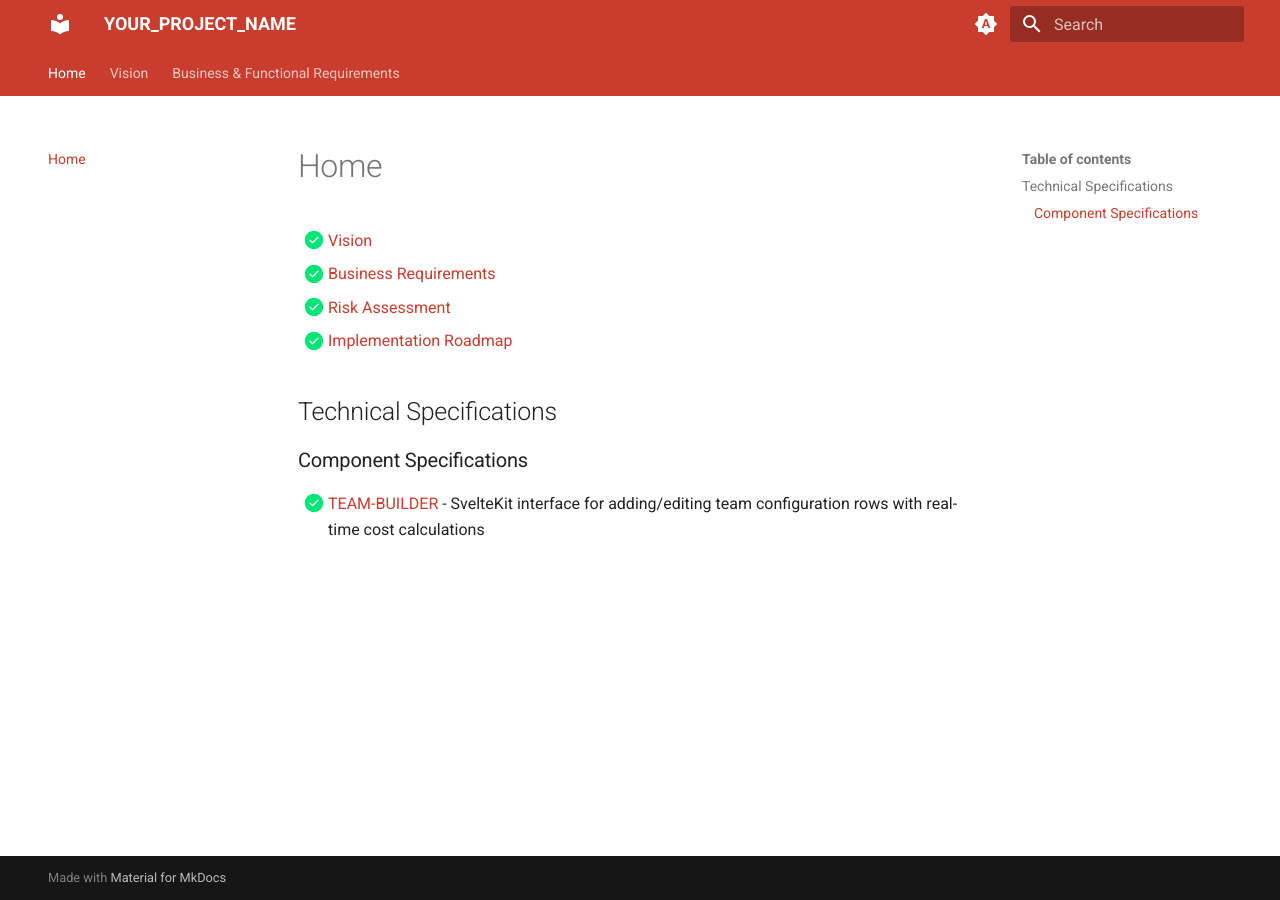
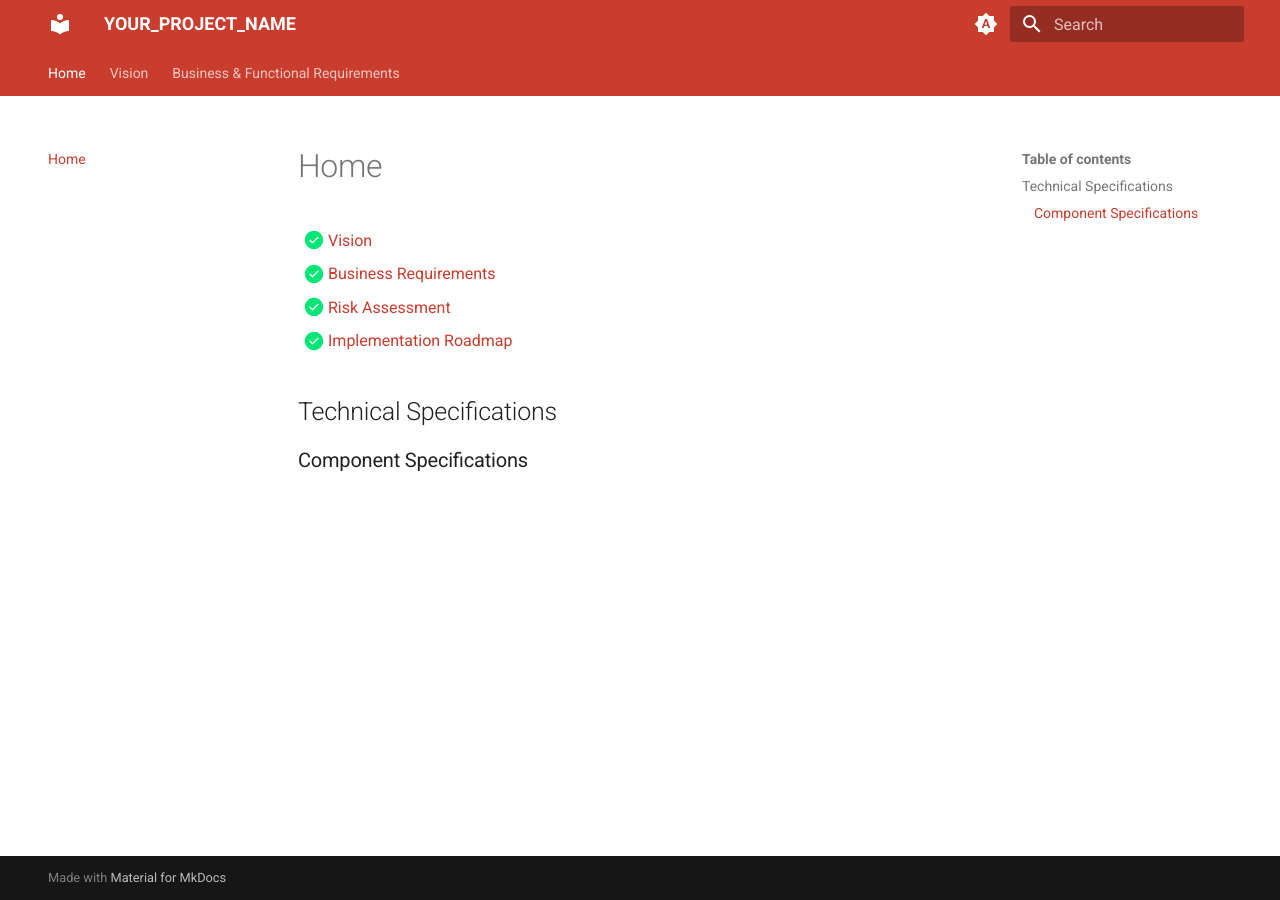
Before and after one commit to yeshwanth-divami/project-estimation, an MkDocs documentation site: the page built from docs/index.md, in a window 1280 px wide. Built offline with MkDocs 1.6.1 and Material for MkDocs 9.7.7, drawn with Linux system fonts in a browser that asks for light colours.

Commit message:
Refactors prompt inputs and documentation
Streamlines the inputs for implementation roadmap and component technical specification prompts by removing redundant or unnecessary document references.

Removes the MVP definition question from the implementation roadmap prompt.

Updates the documentation index by removing a specific component specification reference.

```diff
--- a/docs/index.md
+++ b/docs/index.md
@@ -6,4 +6,3 @@
 ## Technical Specifications
 
 ### Component Specifications
-- [x] [TEAM-BUILDER](implementation/TEAM-BUILDER/technical-spec.md) - SvelteKit interface for adding/editing team configuration rows with real-time cost calculations
```
Also changed, not shown: .daksh/prompts/30-implementation-roadmap.chatmode.md (+1 -3 lines), .daksh/prompts/40-component-technical-spec.chatmode.md (+2 -3 lines).
